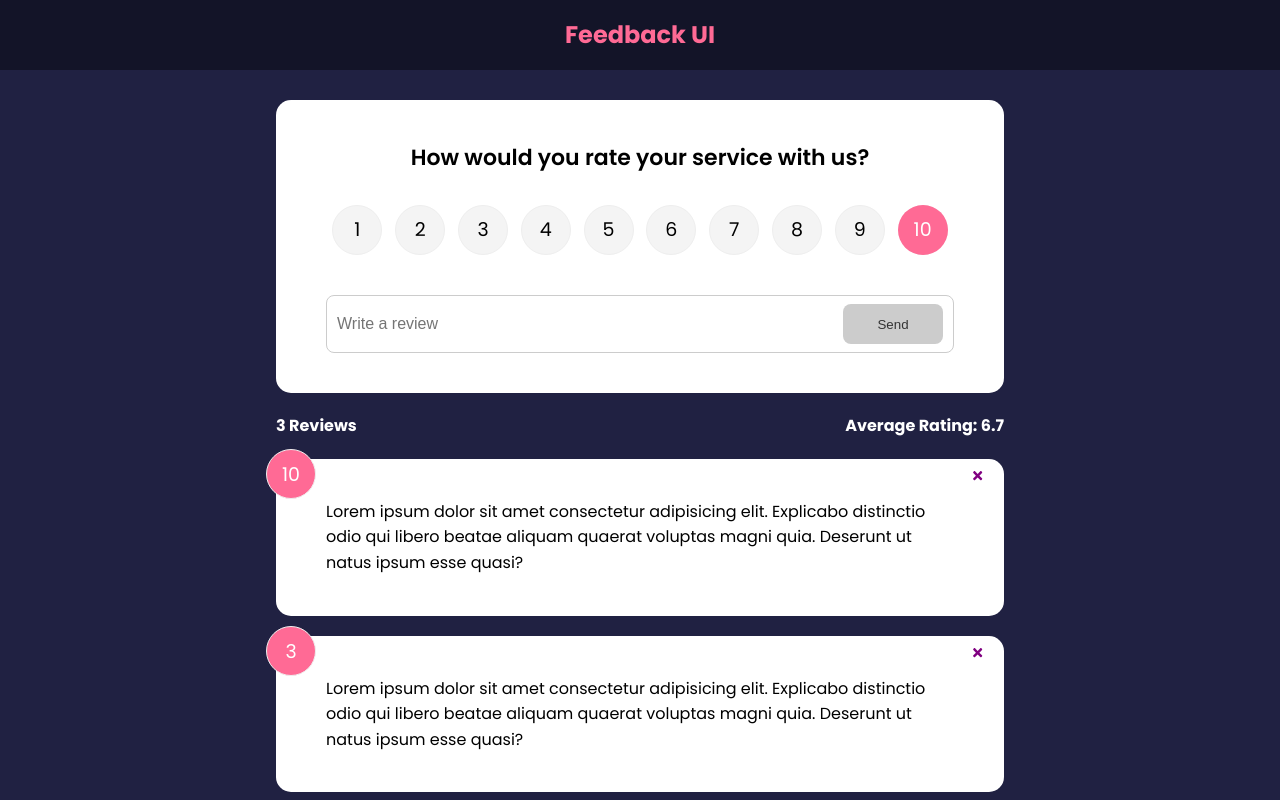
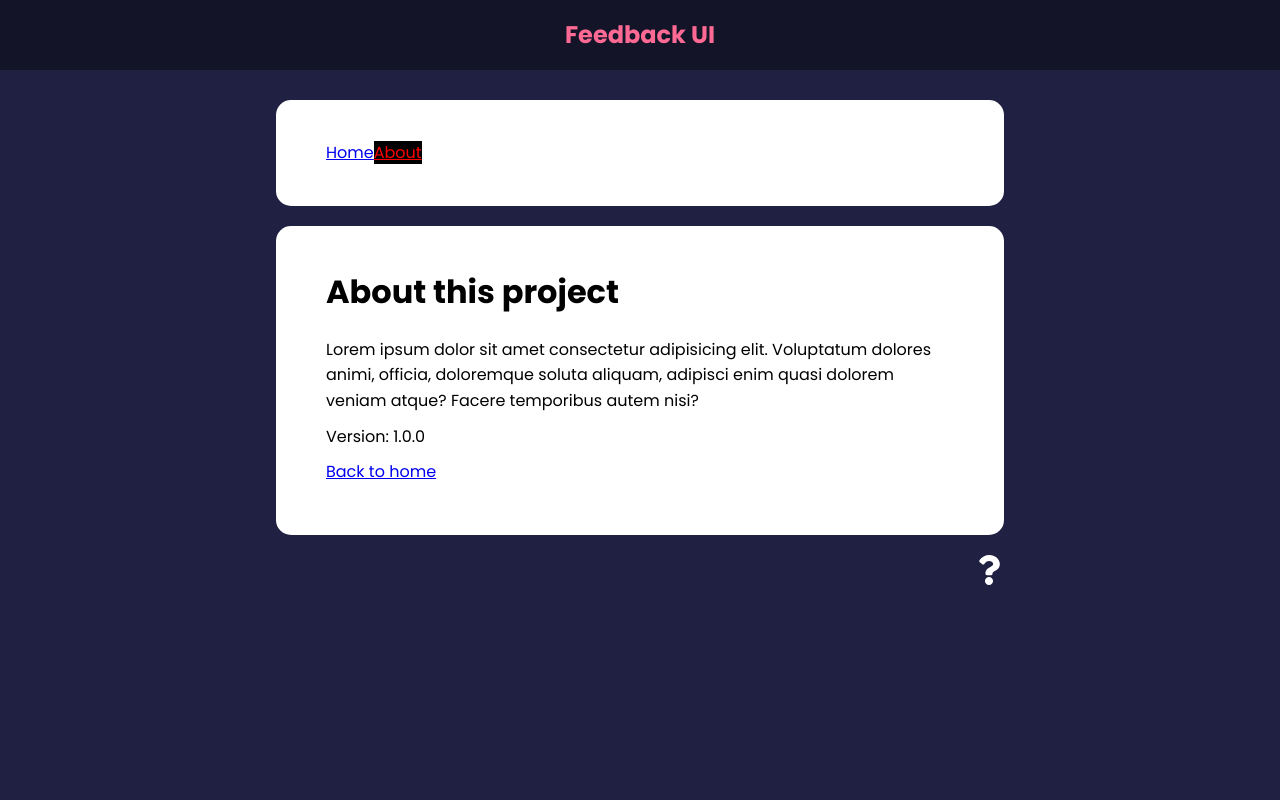
Before and after one commit to ACarr0ll/feedbackform, a React (Create React App) app: page /about in a window 1280 px wide. Shown: the top 800 px of the page. Built offline with nearby package versions, Linux system fonts and the light colour scheme.

Commit message:
Router V6 fixed

```diff
--- a/package.json
+++ b/package.json
@@ -10,6 +10,7 @@
     "react": "^18.1.0",
     "react-dom": "^18.1.0",
     "react-icons": "^4.3.1",
+    "react-router-dom": "^6.3.0",
     "react-scripts": "5.0.1",
     "uuid": "^8.3.2",
     "web-vitals": "^2.1.4"
--- a/src/App.js
+++ b/src/App.js
@@ -1,10 +1,14 @@
 import Header from './components/Header'
 import FeedbackList from './components/FeedbackList'
 import { useState } from 'react'
+import { BrowserRouter as Router, Route, Routes, NavLink} from 'react-router-dom';
 import FeedbackStats from './components/FeedbackStats';
 import FeedbackData from './data/FeedbackData';
 import FeedbackForm from './components/FeedbackForm';
 import {v4 as uuidv4} from 'uuid'
+import Card from './components/shared/Card';
+import AboutPage from './pages/AboutPage';
+import AboutIconLink from './components/AboutIconLink';
 
 
 function App() {
@@ -19,15 +23,36 @@
             setFeedback(feedback.filter((item) => item.id !== id))
     }
     return (
-        <>
+        <Router>
             <Header />
             <div className='container'>
-                <FeedbackForm handleAdd={addFeedback}/>
-                <FeedbackStats feedback={feedback} />
-                <FeedbackList  feedback={feedback} handleDelete={deleteFeedback}/>
+                <Card>
+                    <NavLink to='/' activeClassName='active'>
+                        Home
+                    </NavLink>
+                    <NavLink to='/about' activeClassName='active'>
+                        About
+                    </NavLink>
+                </Card>
+                <Routes>
+                    <Route exact path='/' element={
+                        <>
+                            <FeedbackForm handleAdd={addFeedback}/>
+                            <FeedbackStats feedback={feedback} />
+                            <FeedbackList  feedback={feedback} handleDelete={deleteFeedback}/>
+                        </>
+                    }>
+
+                    </Route>
+
+                <Route path ='/about' element={<AboutPage />}/>
+                </Routes>
+
+
+                <AboutIconLink />
             </div>
-        </>
-    )
+        </Router>
+    );
 }
 
 export default App
--- /dev/null
+++ b/src/components/AboutIconLink.jsx
@@ -0,0 +1,15 @@
+import React from 'react'
+import { FaQuestion } from 'react-icons/fa'
+import { Link } from 'react-router-dom'
+
+function AboutIconLink() {
+  return (
+    <div className='about-link'>
+        <Link to='/about'>
+        <FaQuestion size={30} />
+        </Link>
+    </div>
+  )
+}
+
+export default AboutIconLink
--- a/src/index.css
+++ b/src/index.css
@@ -4,6 +4,11 @@
   box-sizing: border-box;
   margin: 0;
   padding: 0;
+}
+
+.active {
+  background: #000;
+  color: red;
 }
 
 body {
--- /dev/null
+++ b/src/pages/AboutPage.jsx
@@ -0,0 +1,21 @@
+import React from 'react'
+import Card from '../components/shared/Card'
+import { Link } from 'react-router-dom'
+
+function AboutPage() {
+  return (
+    <Card>
+        <div className="about">
+            <h1>About this project</h1>
+            <p>Lorem ipsum dolor sit amet consectetur adipisicing elit. Voluptatum dolores animi, officia, doloremque soluta aliquam, adipisci enim quasi dolorem veniam atque? Facere temporibus autem nisi?</p>
+            <p>Version: 1.0.0</p>
+
+            <p>
+                <Link to="/">Back to home</Link>
+            </p>
+        </div>
+    </Card>
+  )
+}
+
+export default AboutPage
```
Also changed, not shown: 1 other file (tests, documents, lock files or other folders).
